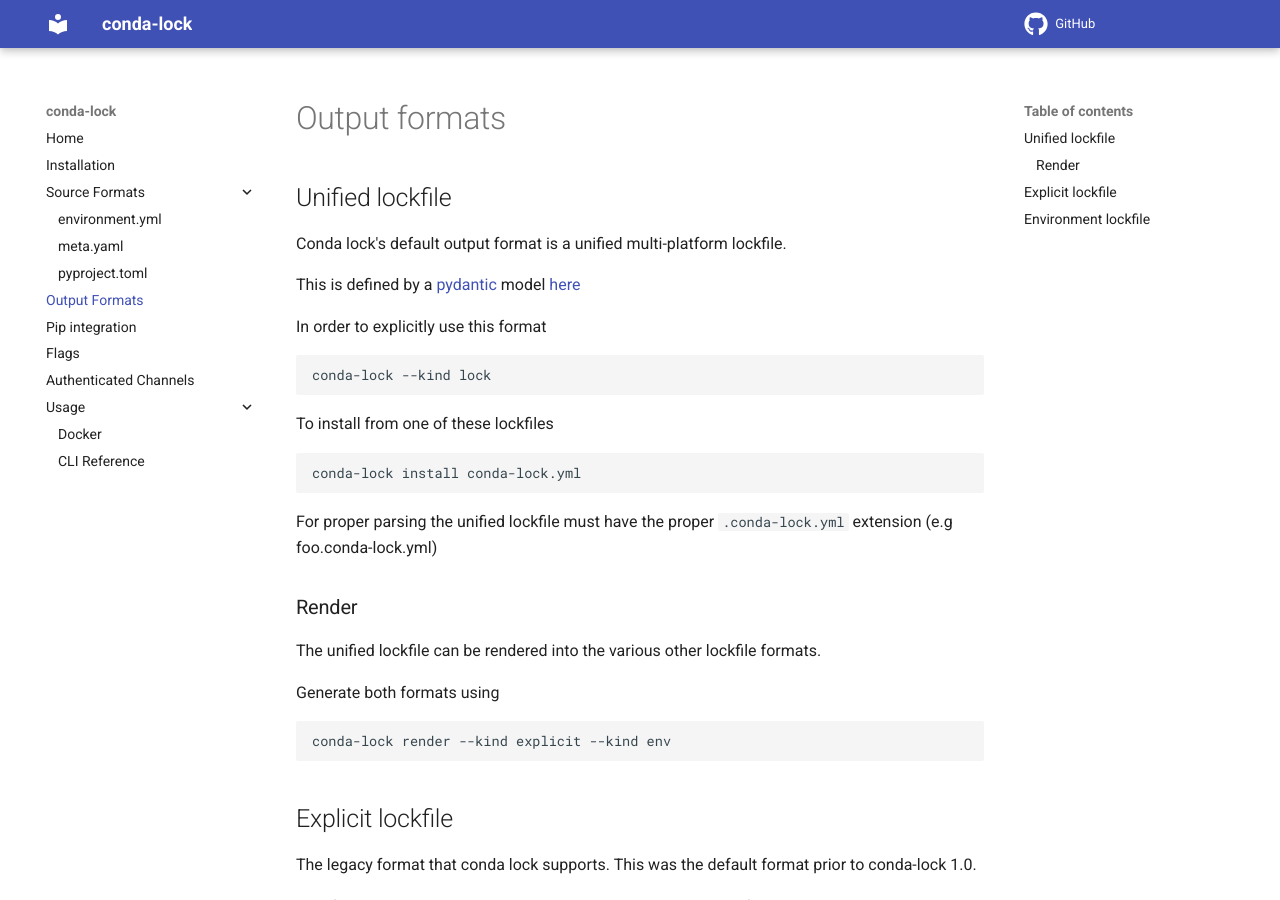
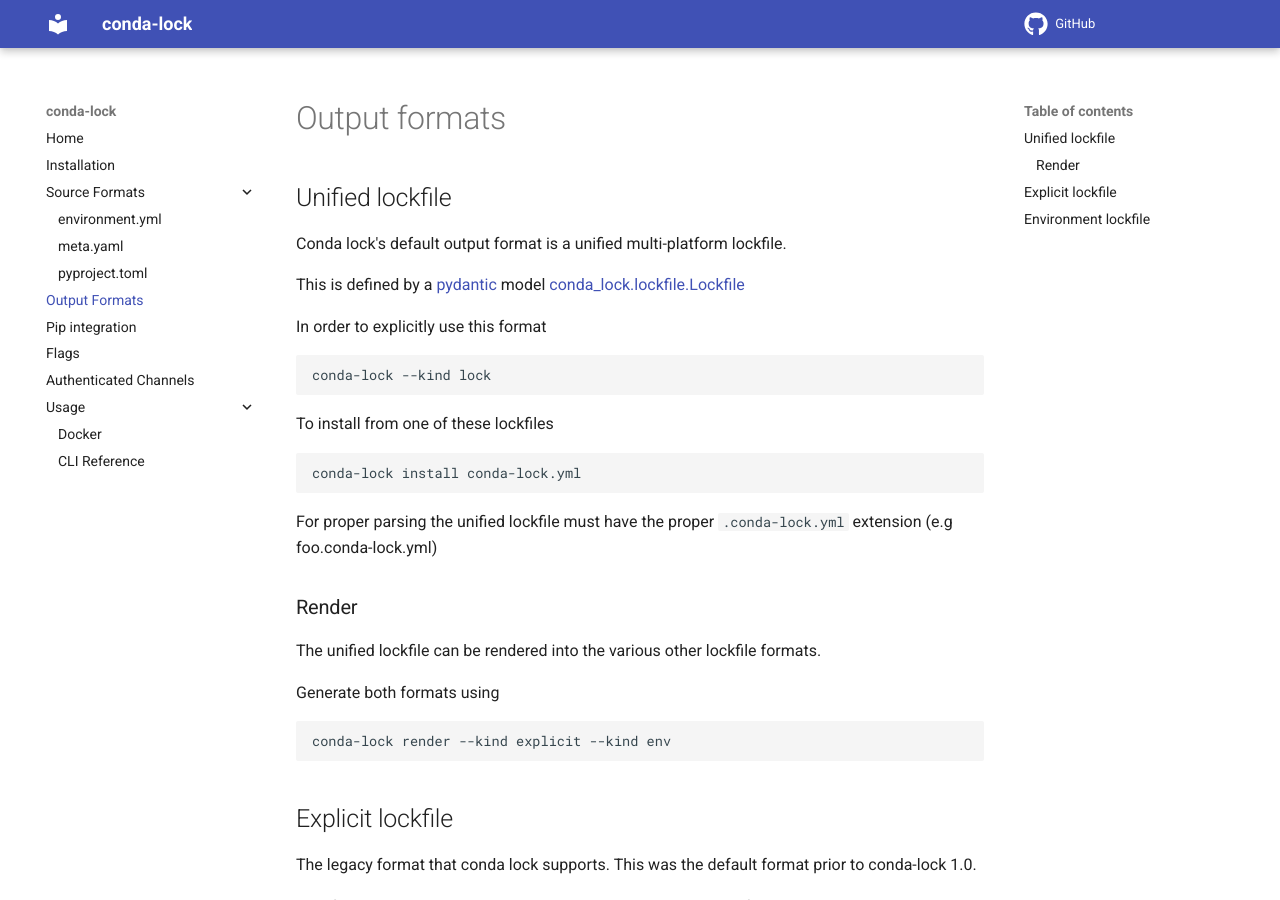
Before and after one commit to conda/conda-lock, an MkDocs documentation site: the page built from docs/output.md, in a window 1280 px wide and 900 px high. Built offline with MkDocs 1.6.1 and Material for MkDocs 9.7.7, drawn with Linux system fonts in a browser that asks for light colours; comment, search, counter and statistics services are not loaded.

Commit message:
Update link to Lockfile model

```diff
--- a/docs/output.md
+++ b/docs/output.md
@@ -5,7 +5,7 @@
 Conda lock's default output format is a unified multi-platform lockfile.
 
 This is defined by a [pydantic](https://pydantic-docs.helpmanual.io/usage/models/) model
-[here](https://github.com/conda/conda-lock/blob/main/conda_lock/src_parser/__init__.py#L126)
+[conda_lock.lockfile.Lockfile](https://github.com/conda/conda-lock/blob/main/conda_lock/lockfile/models.py)
 
 In order to explicitly use this format
 
```
